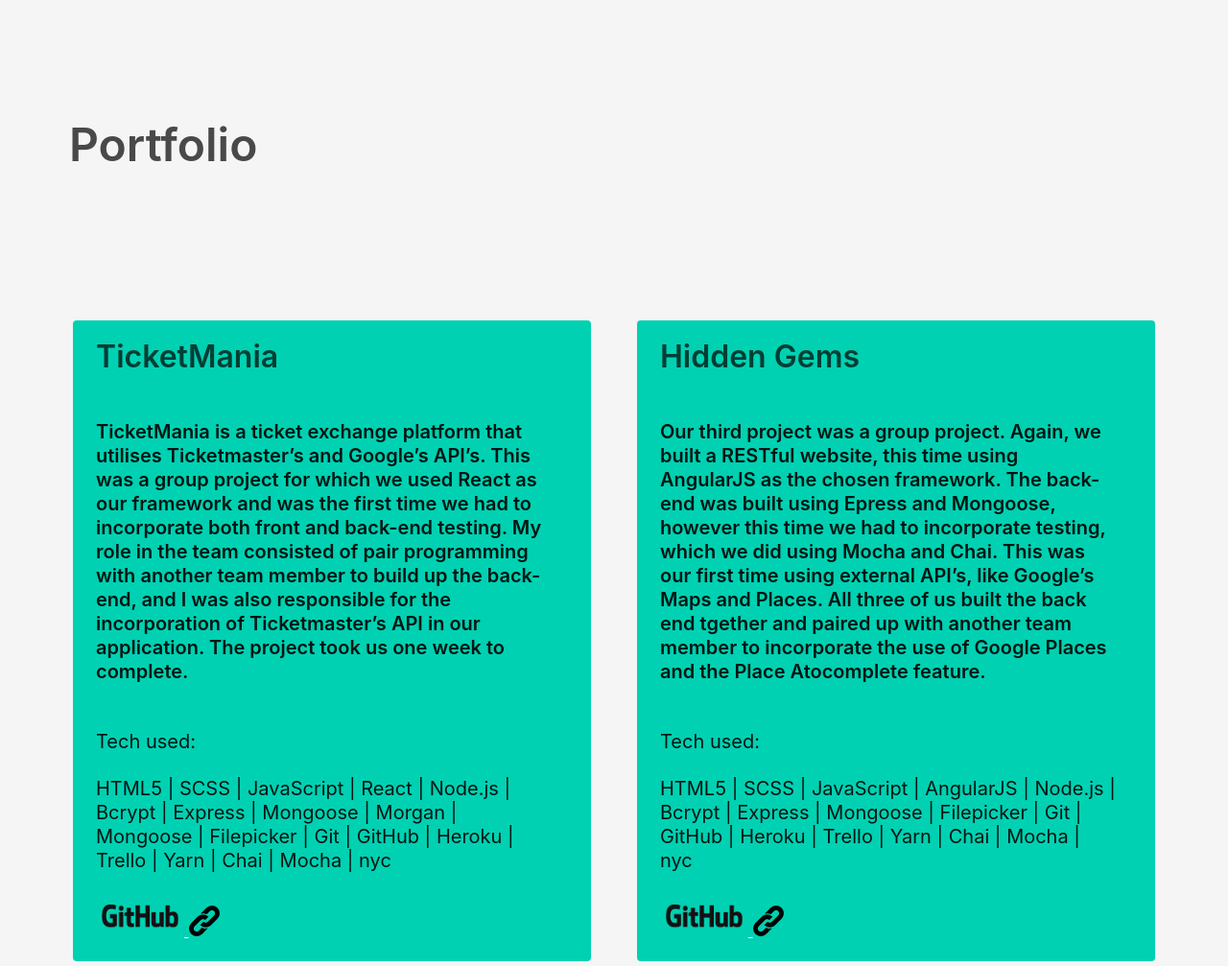
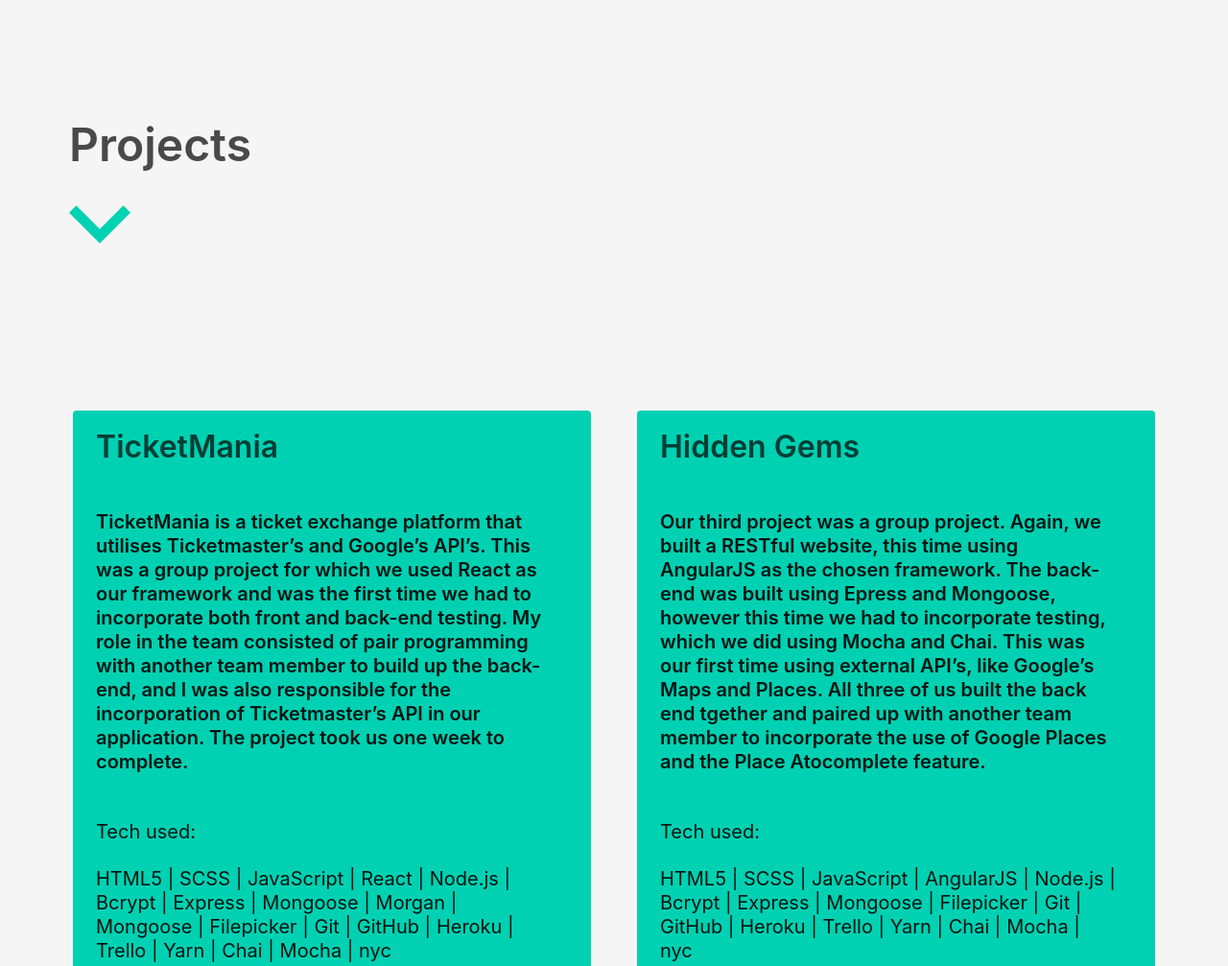
Before and after one commit to antoni1210/antoni1210.github.io, a plain HTML site: page index.html in a window 1280 px wide. Shown: the part 1520-2527 px from the top of the page at 96% size. Drawn offline with nearby package versions, Linux system fonts and the light colour scheme; a web font is replaced by a local one.

Commit message:
fixed some scrolling issues

```diff
--- a/index.html
+++ b/index.html
@@ -18,7 +18,7 @@
     <div id="navbarTransparent" class="navbar-menu">
       <div class="navbar-end">
         <a class="navbar-item" href="#about">About</a>
-        <a class="navbar-item" href="#portfolio">Portfolio</a>
+        <a class="navbar-item" href="#Projects">Projects</a>
         <a class="navbar-item" href="#skills">Skills</a>
         <a class="navbar-item" href="#contact">Contact</a>
       </div>
@@ -53,7 +53,7 @@
         </h2>
         <br>
         <h2 class="subtitle is-size-3">
-          <a href="#portfolio"><img src="./images/expand-button.png"></a>
+          <a href="#Projects"><img src="./images/expand-button.png"></a>
         </h2>
       </div>
     </div>
@@ -61,12 +61,13 @@
 
   <hr />
 
-  <section class="hero is-medium is-light"><a id="portfolio"></a>
+  <section class="hero is-medium is-light"><a id="Projects"></a>
     <div class="hero-body">
       <div class="container has-text-left">
         <h2 class="title is-size-1">
-          Portfolio
+          Projects
         </h2>
+        <a href="#Projectstwo"><img src="./images/expand-button.png"></a>
       </div>
     </div>
 
@@ -108,6 +109,7 @@
               <a href="https://hidden-gems-api.herokuapp.com/" target="_blank">
                 <img src="./images/link.png" alt="Link">
               </a>
+              <a id="Projectstwo"></a>
             </article>
           </div>
         </div>
@@ -159,7 +161,7 @@
         </div>
       </div>
     </div>
-    <section class="hero is-medium is-light"><a id="portfolio"></a>
+    <section class="hero is-medium is-light"><a id="Projects"></a>
       <div class="hero-body">
         <div class="container has-text-left">
           <h2 class="title is-size-1">
```
